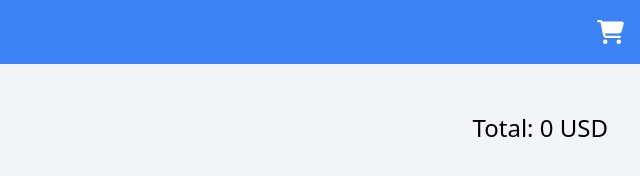
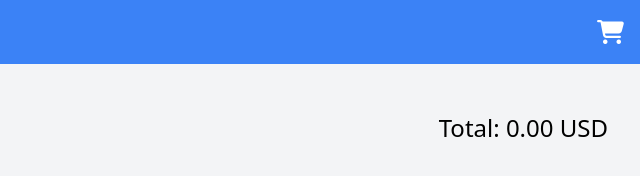
Before and after one commit to abdallah203451/onlineStore-JS-Sission14-Bank-Misr, a plain HTML site: page cart.html in a window 1280 px wide. Shown: the full height of the page, 640-1280 px from the left. Drawn offline with nearby package versions, Linux system fonts and the light colour scheme.

Commit message:
edit cart.html

```diff
--- a/cart.html
+++ b/cart.html
@@ -12,7 +12,7 @@
       referrerpolicy="no-referrer"
     />
     <script src="https://cdn.tailwindcss.com"></script>
-    <script src="cart.html" defer></script>
+    <script src="cart.js" defer></script>
   </head>
   <body class="bg-gray-100">
     <header class="flex bg-blue-500 p-4 text-white">
```
